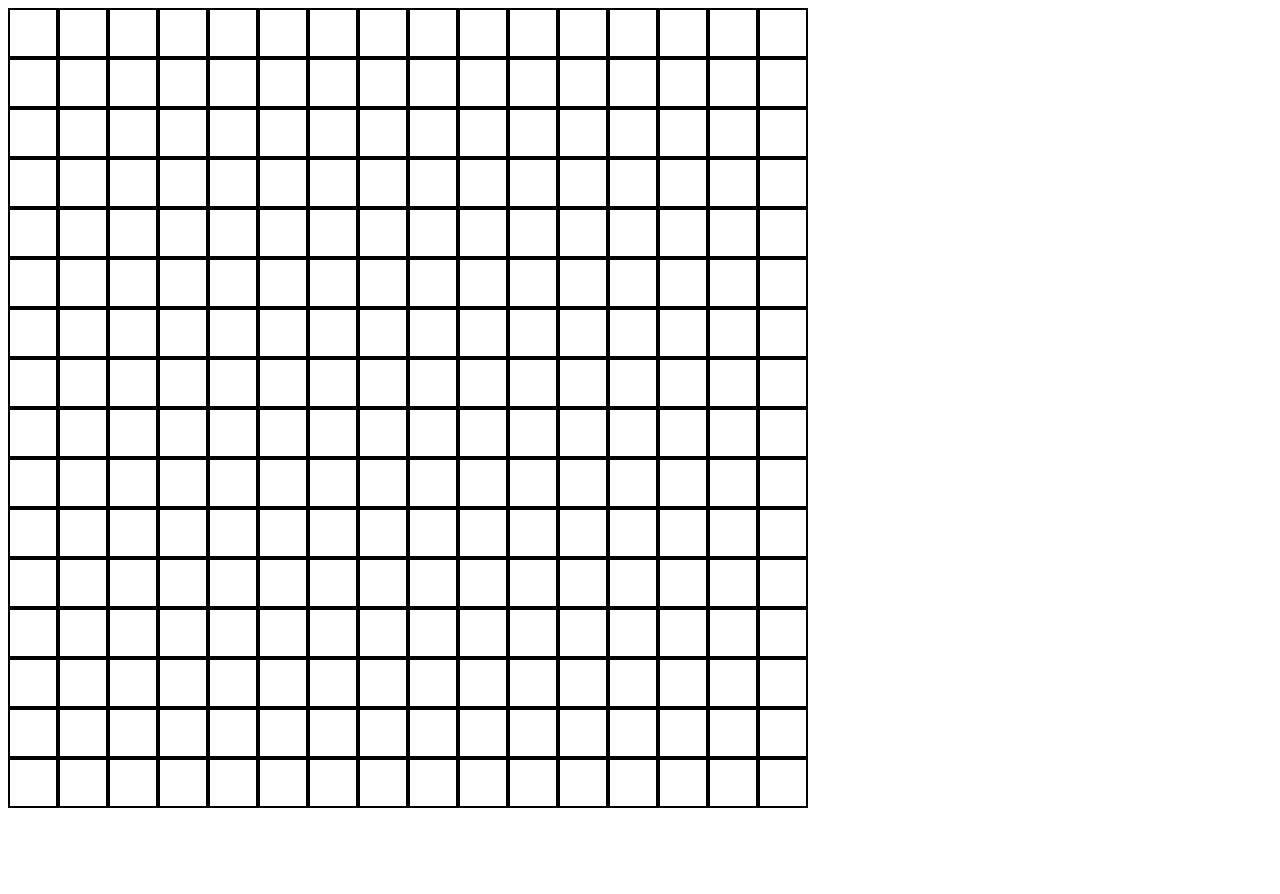
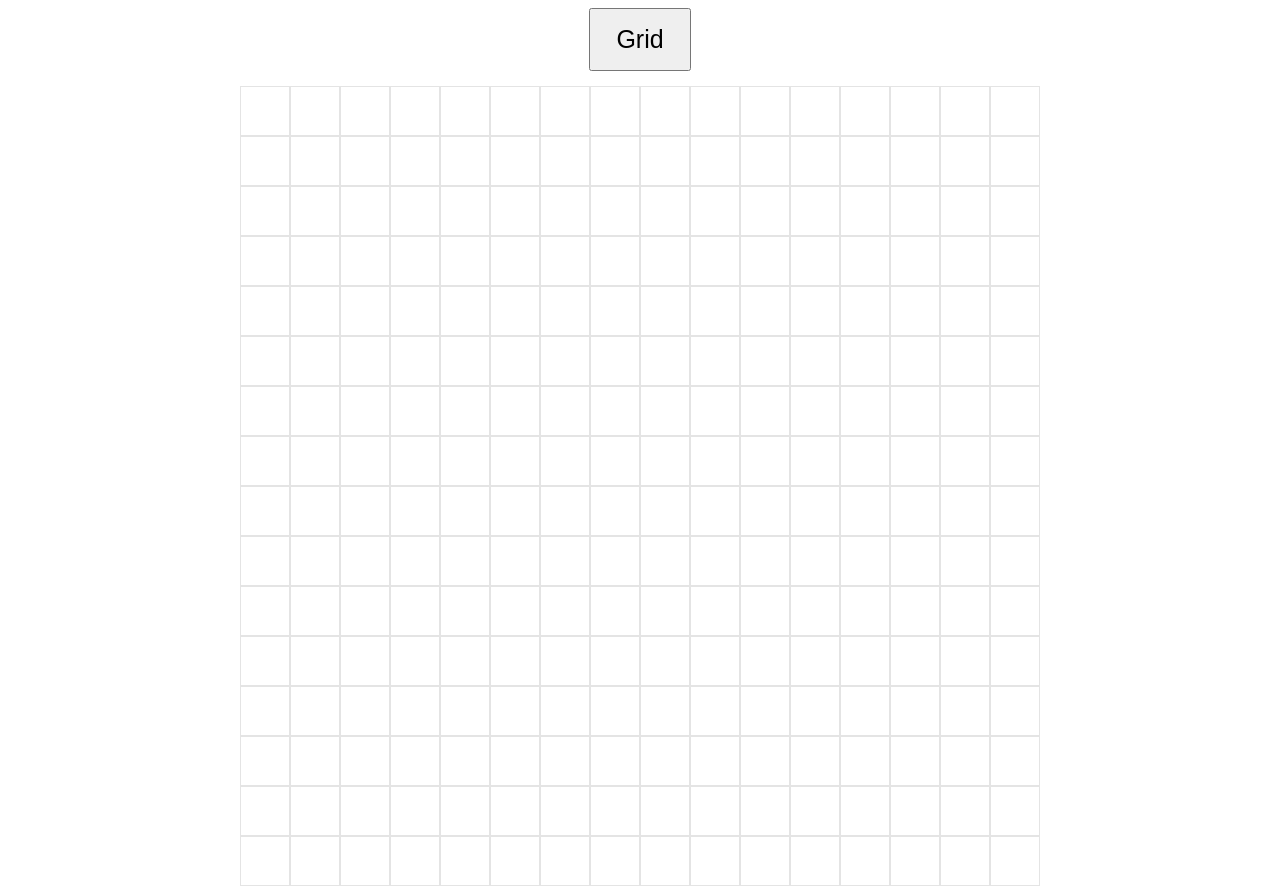
Before and after one commit to rayz-dev-19/project_etch-a-sketch, a plain HTML site: page index.html in a window 1280 px wide. Before the commit the page ends 816 px from the top, so only its background shows below. Drawn offline with Linux system fonts and the light colour scheme.

Commit message:
Add grid with multi-dimensions

```diff
--- a/index.html
+++ b/index.html
@@ -8,6 +8,7 @@
     <script src="script.js" defer></script>
 </head>
 <body>
+    <button id="grid">Grid</button>
     <div id="container"></div>
 
 </body>
--- a/script.js
+++ b/script.js
@@ -1,12 +1,44 @@
 const container = document.getElementById('container');
 
-for (let i = 0; i < 256; i++) {
-    let squares = document.createElement('div');
-    squares.classList = "squares";
-    container.appendChild(squares);
 
-    squares.addEventListener("mouseenter", (e) => {
-        squares.classList.add("hovered");
-    });
 
+let rawInput;
+let newSize;
+
+
+let grid = document.getElementById("grid");
+grid.addEventListener("click", () => {
+     rawInput = prompt("Grid size", "1-100");
+    if (rawInput === null) {
+        return;
+    }
+
+    newSize = Number(rawInput);
+
+    if (Number.isNaN(newSize) || newSize < 1 || newSize > 100) {
+        alert("Invalid input.");
+        return;
+    }
+
+    createGrid(newSize);
+})
+
+createGrid(16);
+
+function createGrid(size) {
+    container.innerHTML = "";
+
+     console.log("size inside createGrid:", size);
+    for (let k = 0; k < size * size; k++) {
+        let squares = document.createElement('div');
+        squares.className = "squares";
+        container.appendChild(squares);
+
+        squares.addEventListener("mouseenter", (e) => {
+            squares.classList.add("hovered");
+        })
+        const squareSize = 800 / size;
+        squares.style.width = `${squareSize}px`;
+        squares.style.height = `${squareSize}px`;
+    }
 }
--- a/styles.css
+++ b/styles.css
@@ -3,12 +3,19 @@
     flex-wrap: wrap;
     width: 800px;
     height: 800px;
+    margin:auto;
+}
+
+#grid{
+    display: flex;
+    margin: 0px auto;
+    padding: 15px 25px 15px 25px;
+    font-size: 25px;
+    margin-bottom: 15px;
 }
 
 .squares {
-    border: 2px solid black;
-    width: 50px;
-    height: 50px;
+    border: 1px solid rgba(110, 110, 110, 0.186);
     box-sizing: border-box;
 }
 
```
